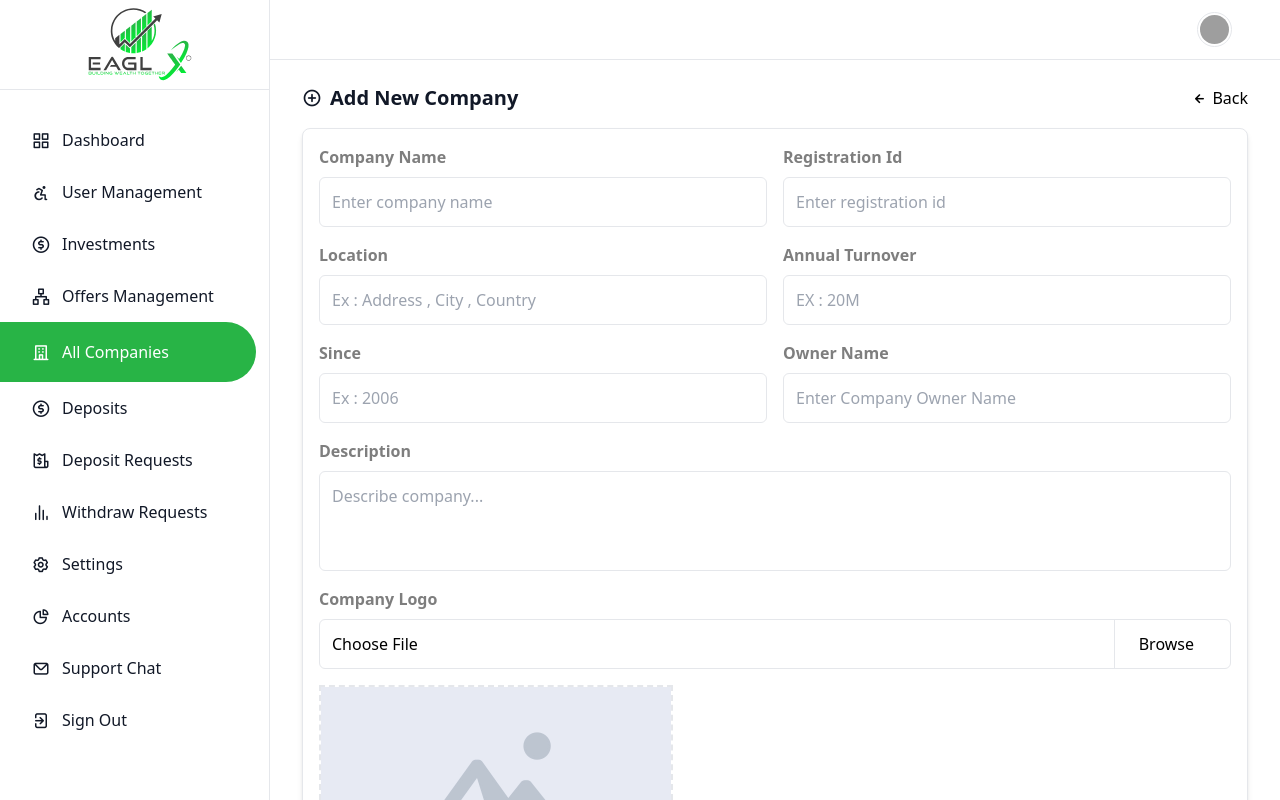
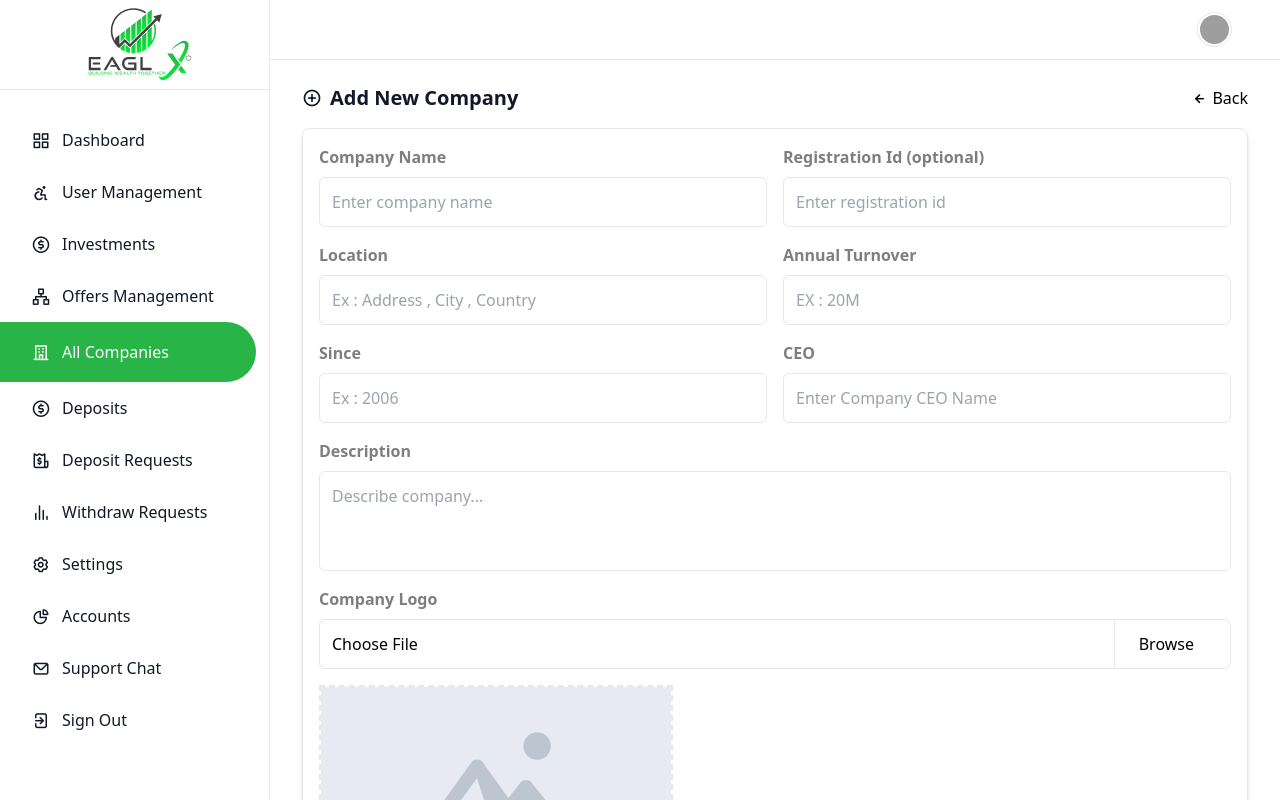
Before and after one commit to Umair0715/eaglex-admin, a React (Create React App) app: page /companies/add-new in a window 1280 px wide. Shown: the top 800 px of the page. Built offline with nearby package versions, Linux system fonts and the light colour scheme; grey boxes are pictures that could not be loaded.

Commit message:
commit 2

```diff
--- a/src/components/company/AddCompanyForm.js
+++ b/src/components/company/AddCompanyForm.js
@@ -46,11 +46,10 @@ const AddCompanyForm = () => {
                     required
                     />
                     <Input
-                    label='Registration Id'
+                    label='Registration Id (optional)'
                     placeholder='Enter registration id'
                     value={registrationId}
                     setValue={setRegistrationId}
-                    required
                     />
                 </div>
                 <div className='flex sm:flex-row flex-col items-center gap-4'>
@@ -78,8 +77,8 @@ const AddCompanyForm = () => {
                     required
                     />
                     <Input
-                    label='Owner Name'
-                    placeholder='Enter Company Owner Name'
+                    label='CEO'
+                    placeholder='Enter Company CEO Name'
                     value={owner}
                     setValue={setOwner}
                     required
--- a/src/components/company/EditCompanyForm.js
+++ b/src/components/company/EditCompanyForm.js
@@ -74,11 +74,10 @@ const AddCompanyForm = () => {
                             required
                             />
                             <Input
-                            label='Registration Id'
+                            label='Registration Id (optional)'
                             placeholder='Enter registration id'
                             value={registrationId}
                             setValue={setRegistrationId}
-                            required
                             />
                         </div>
                         <div className='flex sm:flex-row flex-col items-center gap-4'>
@@ -106,8 +105,8 @@ const AddCompanyForm = () => {
                             required
                             />
                             <Input
-                            label='Owner Name'
-                            placeholder='Enter Company Owner Name'
+                            label='CEO'
+                            placeholder='Enter Company CEO Name'
                             value={owner}
                             setValue={setOwner}
                             required
```
